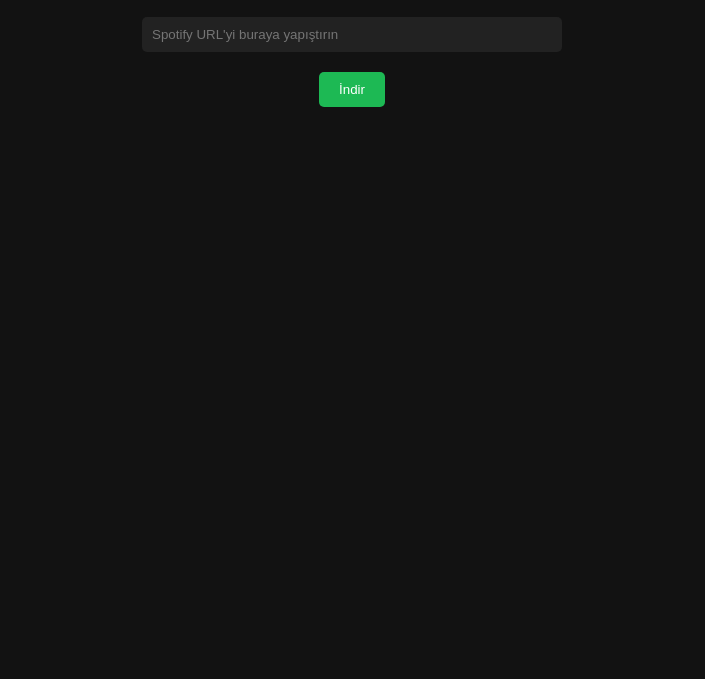
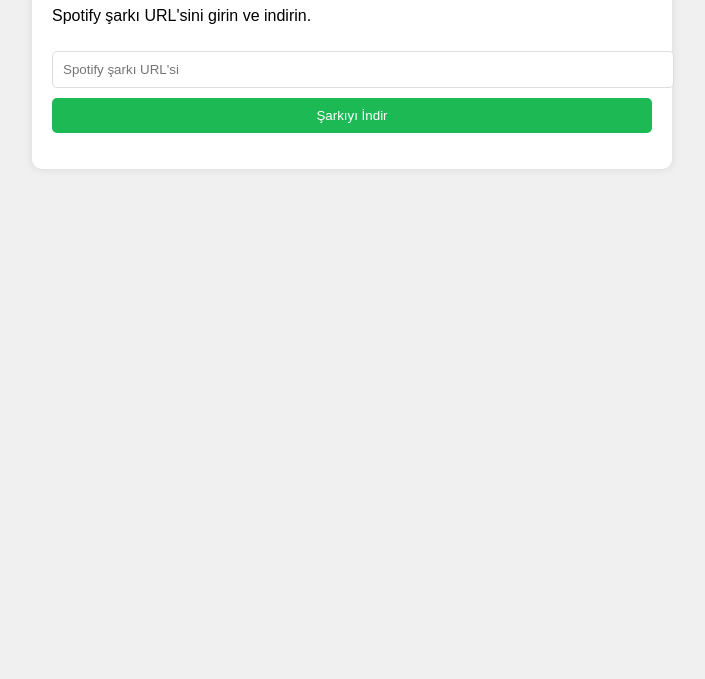
Before and after one commit to cepyseo/spdown, a plain HTML site: page index.html in a window 1280 px wide. Shown: the part 121-800 px from the top of the page, without its empty margins (288-993 px from the left). Drawn offline with Linux system fonts and the light colour scheme.

Commit message:
Add files via upload

```diff
--- a/index.html
+++ b/index.html
@@ -7,117 +7,73 @@
     <style>
         body {
             font-family: Arial, sans-serif;
-            background-color: #121212;
-            color: #ffffff;
-            margin: 0;
+            background-color: #f0f0f0;
             padding: 20px;
         }
-
+        h1 {
+            color: #1DB954;
+        }
         .container {
             max-width: 600px;
-            margin: 0 auto;
-            text-align: center;
+            margin: auto;
+            background: white;
+            padding: 20px;
+            border-radius: 10px;
+            box-shadow: 0 0 10px rgba(0, 0, 0, 0.1);
         }
-
-        .form-group {
-            margin: 20px 0;
+        input[type="text"] {
+            width: 100%;
+            padding: 10px;
+            margin: 10px 0;
+            border: 1px solid #ddd;
+            border-radius: 5px;
         }
-
-        input {
+        button {
+            background-color: #1DB954;
+            color: white;
             padding: 10px;
-            width: 80%;
-            max-width: 400px;
             border: none;
             border-radius: 5px;
-            background-color: #222;
-            color: #fff;
+            cursor: pointer;
+            width: 100%;
         }
-
-        button {
-            padding: 10px 20px;
-            background-color: #1DB954;
-            border: none;
-            border-radius: 5px;
-            color: white;
-            cursor: pointer;
-            transition: background-color 0.3s;
-        }
-
         button:hover {
-            background-color: #198A42;
-        }
-
-        .result {
-            margin-top: 20px;
-            padding: 15px;
-            border-radius: 5px;
-        }
-
-        .success {
-            background-color: #17a673;
-        }
-
-        .error {
-            background-color: #dc3545;
-        }
-
-        .loading {
-            background-color: #2c3e50;
+            background-color: #17a84a;
         }
     </style>
 </head>
 <body>
-    <div class="container">
-        <h1>Spotify Downloader</h1>
-        <p>Spotify'daki şarkıları kolayca indirebilmeniz için size yardımcı oluyoruz!</p>
 
-        <div class="form-group">
-            <input type="text" id="spotifyUrl" placeholder="Spotify URL'yi buraya yapıştırın">
-        </div>
+<div class="container">
+    <h1>Spotify Downloader</h1>
+    <p>Spotify şarkı URL'sini girin ve indirin.</p>
+    <input type="text" id="trackUrl" placeholder="Spotify şarkı URL'si">
+    <button onclick="downloadTrack()">Şarkıyı İndir</button>
+    <p id="result"></p>
+</div>
 
-        <button onclick="downloadSpotifyTrack()">İndir</button>
+<script>
+    function downloadTrack() {
+        const url = document.getElementById('trackUrl').value;
+        const apiUrl = `https://tele-social.vercel.app/down?url=${url}`;
 
-        <div id="result" class="result"></div>
-    </div>
+        fetch(apiUrl)
+            .then(response => response.json())
+            .then(data => {
+                if (data.status) {
+                    const downloadLink = data.data.link;
+                    document.getElementById('result').innerHTML =
+                        `<a href="${downloadLink}" target="_blank">İndir</a>`;
+                } else {
+                    document.getElementById('result').innerText = "Hata: Şarkı indirilemedi.";
+                }
+            })
+            .catch(error => {
+                document.getElementById('result').innerText = "Bir hata oluştu.";
+                console.error('Error:', error);
+            });
+    }
+</script>
 
-    <script>
-        async function downloadSpotifyTrack() {
-            const url = document.getElementById('spotifyUrl').value;
-            const resultDiv = document.getElementById('result');
-
-            if (!url) {
-                resultDiv.className = 'result error';
-                resultDiv.innerHTML = 'Lütfen bir Spotify URL'si giriniz!';
-                return;
-            }
-
-            // Loading mesajı göster
-            resultDiv.innerHTML = 'İndirme işlemi başlatılıyor...';
-            resultDiv.className = 'result loading';
-
-            try {
-                const response = await fetch(
-                    `https://tele-social.vercel.app/down?url=${encodeURIComponent(url)}`
-                );
-
-                if (!response.ok) {
-                    throw new Error('API error');
-                }
-
-                const data = await response.json();
-
-                if (data.status && data.data.link) {
-                    resultDiv.className = 'result success';
-                    resultDiv.innerHTML = `<a href="${data.data.link}" download>Şarkıyı İndir</a>`;
-                } else {
-                    throw new Error('Geçersiz cevap');
-                }
-            } catch (error) {
-                resultDiv.className = 'result error';
-                resultDiv.innerHTML = `Hata oluştu: ${error.message}<br>
-                                     <small>Not: Tarayıcınızda JavaScript'in etkinleştirilmiş olduğundan emin olun ve internet bağlantınızın sağlam olduğundan kontrol edin.</small>`;
-            }
-        }
-    </script>
 </body>
 </html>
```
